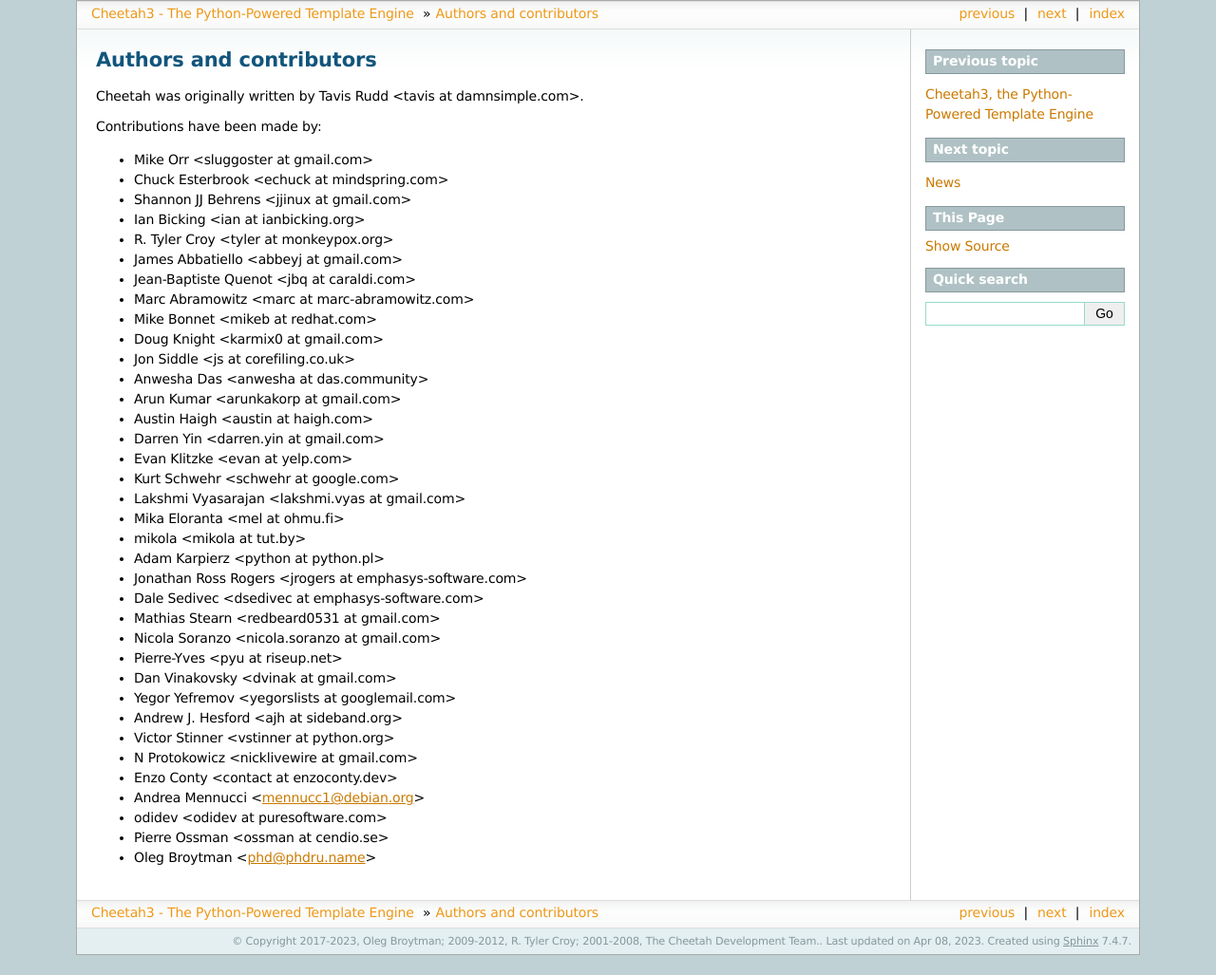
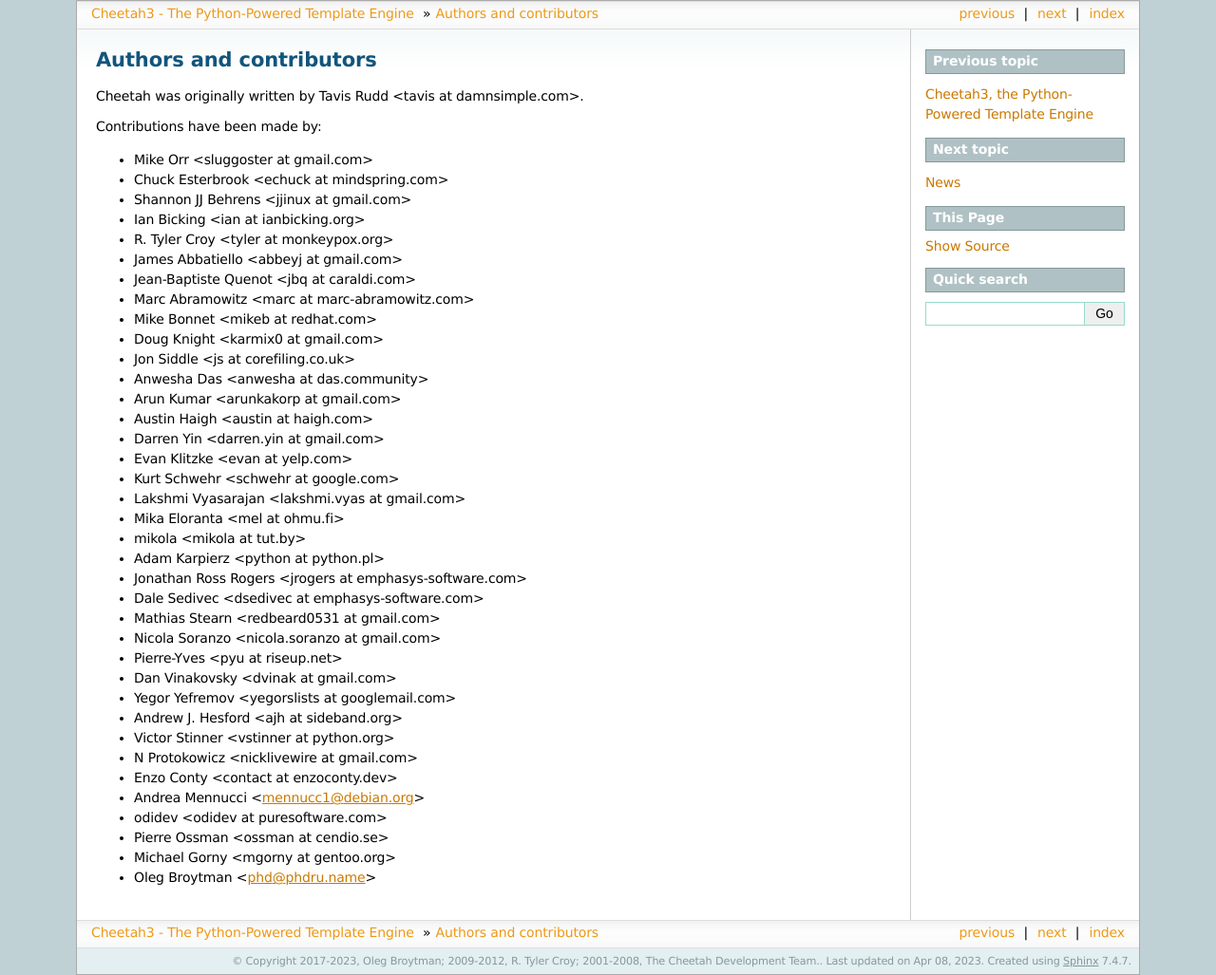
Before and after one commit to CheetahTemplate3/cheetah3, a Sphinx documentation site: the page built from docs/authors.rst, in a window 1280 px wide. Shown: the whole page at 95% size. Built offline with Sphinx 7.4.7, drawn with Linux system fonts in a browser that asks for light colours; pages that are not in the unit, such as notebooks, are missing from menus; before the commit the page ends 1006 px from its top, so only the background shows below that.

Commit message:
Docs(authors): Add Michael Gorny

```diff
--- a/docs/authors.rst
+++ b/docs/authors.rst
@@ -40,4 +40,5 @@ Contributions have been made by:
 * Andrea Mennucci <mennucc1@debian.org>
 * odidev <odidev at puresoftware.com>
 * Pierre Ossman <ossman at cendio.se>
+* Michael Gorny <mgorny at gentoo.org>
 * Oleg Broytman <phd@phdru.name>
```
